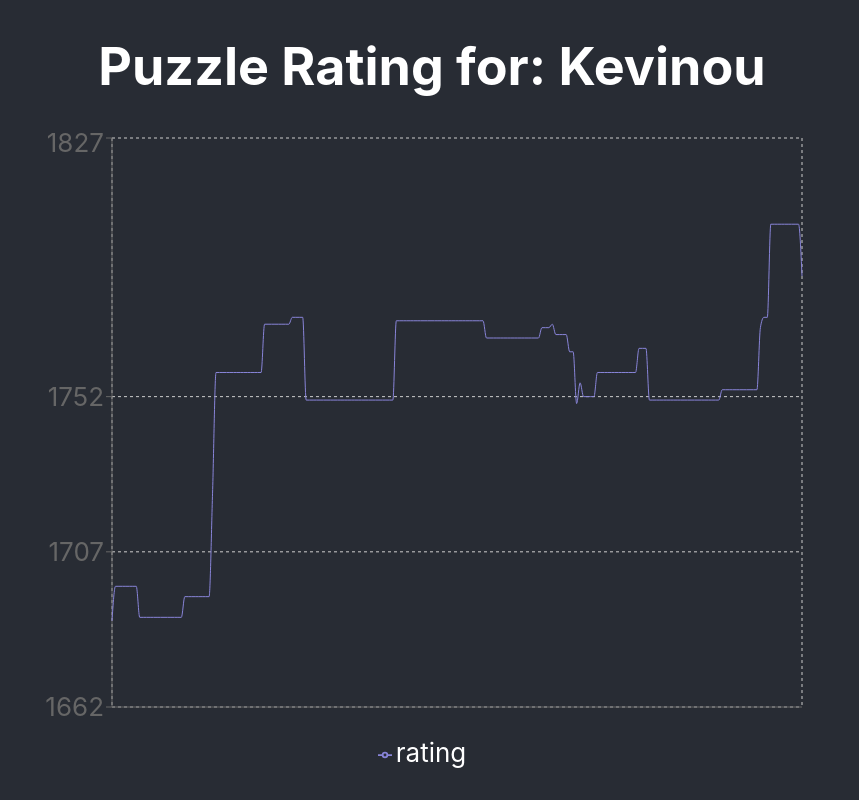
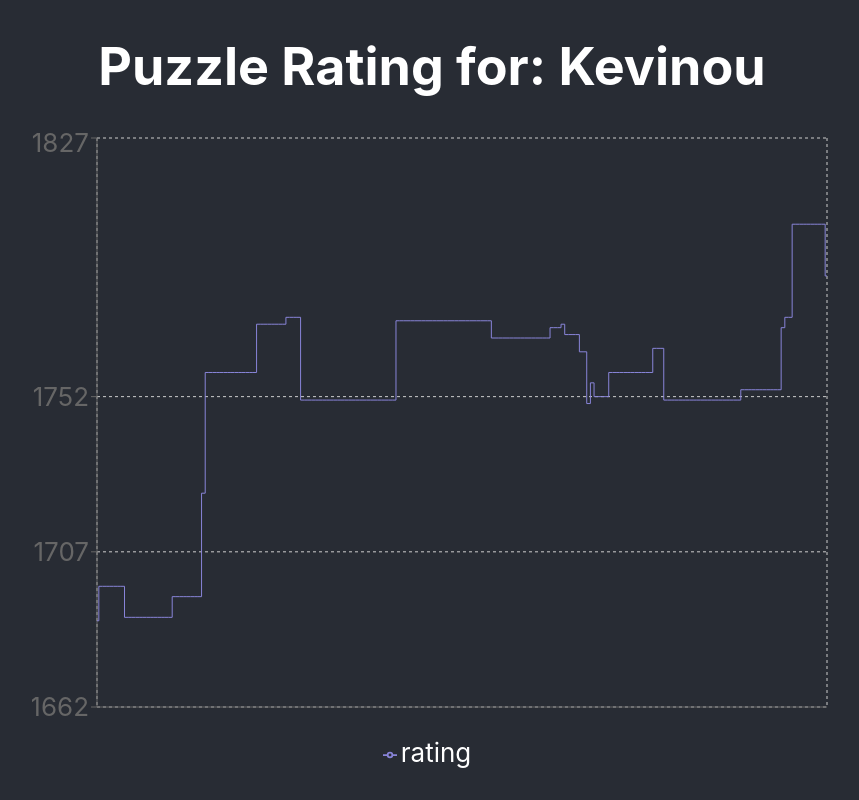
Before and after one commit to OuKevin/lichess-puzzle-rating-tracker-ui, a React (Create React App) app: page / in a window 1280 px wide. Shown: the whole page, without its empty margins (208-1067 px from the left). Built offline with nearby package versions, Linux system fonts and the light colour scheme; the HTML template or start-up script is replaced by a standard one.

Commit message:
cleaning up chart props

```diff
--- a/src/components/HistoricalChart.jsx
+++ b/src/components/HistoricalChart.jsx
@@ -7,30 +7,13 @@ import getDomainWithOffset from '../utils/getDomainWithOffset';
 
 export default ({ data }) => (
   <ResponsiveContainer width="100%" height="80%">
-    <LineChart
-      data={data}
-      margin={{
-        top: 5,
-        right: 30,
-        left: 20,
-        bottom: 5,
-      }}
-    >
+    <LineChart data={data}>
       <CartesianGrid strokeDasharray="3 3" />
-      <XAxis
-        dataKey="creation_date"
-        tick={false}
-        tickLine={false}
-      />
+      <XAxis dataKey="creation_date" tick={false} />
       <YAxis domain={[getDomainWithOffset('lower'), getDomainWithOffset('upper')]} />
       <Tooltip content={CustomTooltip} />
       <Legend />
-      <Line
-        dot={false}
-        type="monotone"
-        dataKey="rating"
-        stroke="#8884d8"
-      />
+      <Line dataKey="rating" dot={false} stroke="#8884d8" type="step" />
     </LineChart>
   </ResponsiveContainer>
 );
```
